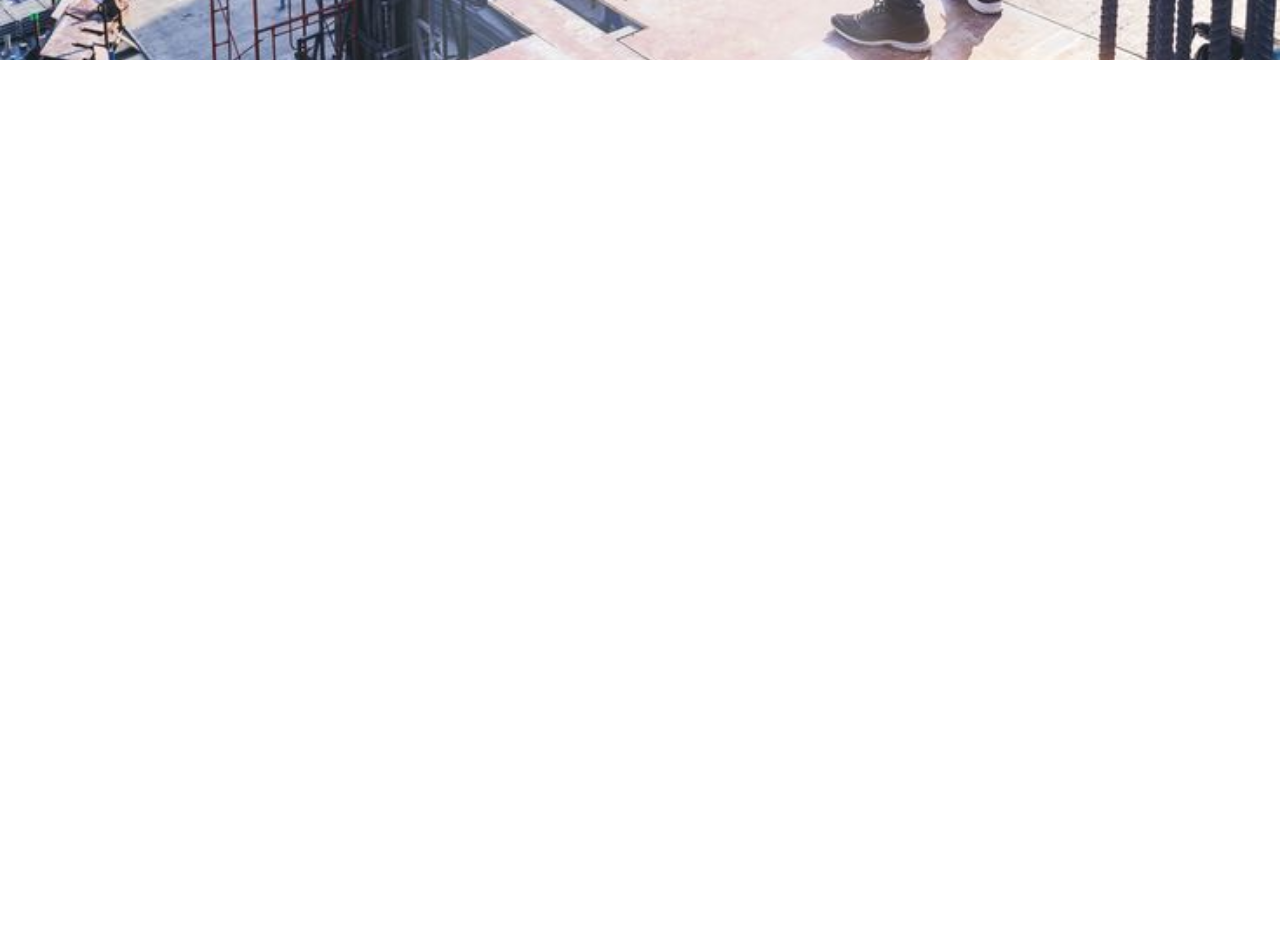
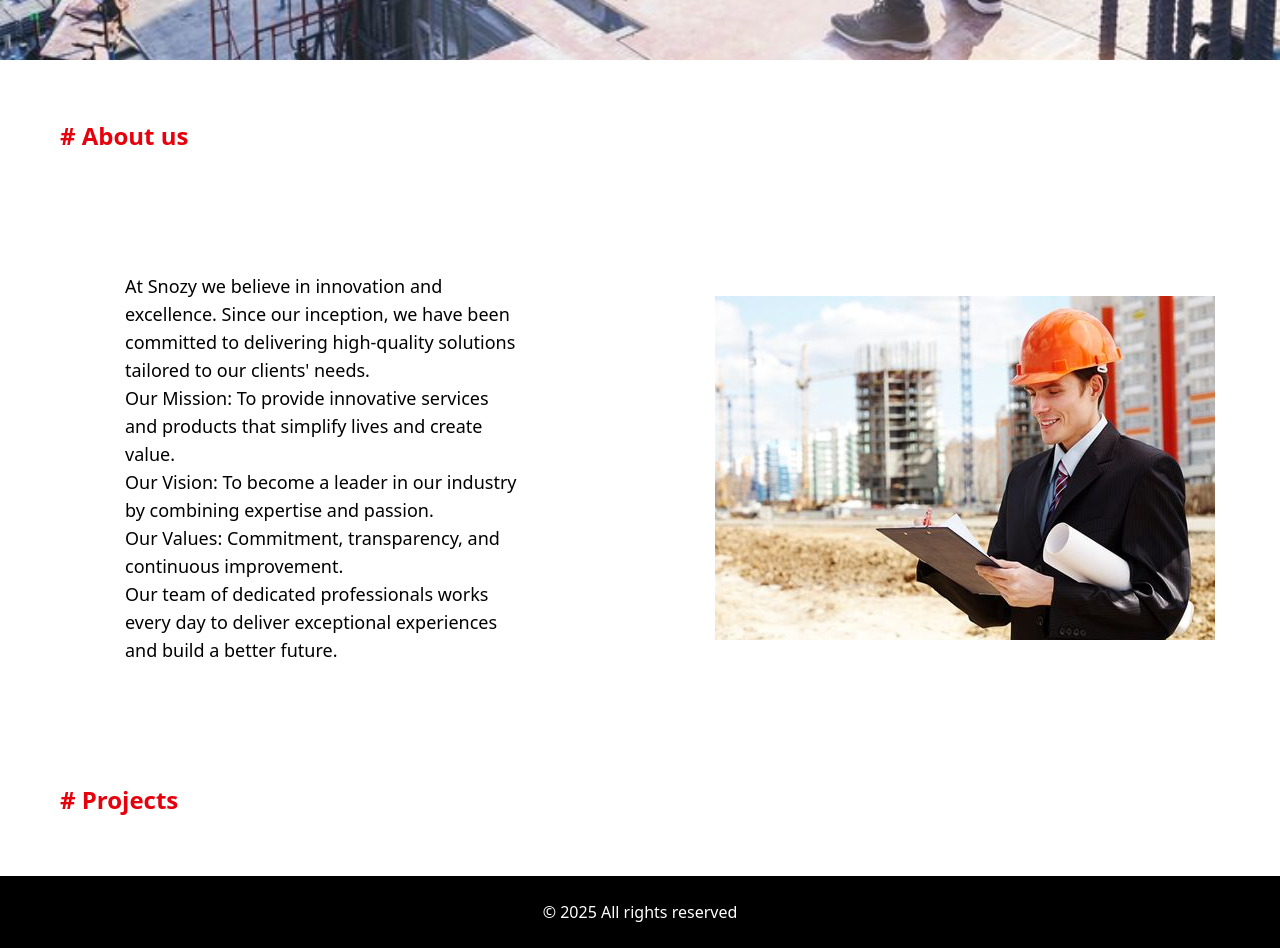
Before and after one commit to wiamerz/construction_site, a React (Vite) app in the folder frontend/: page / in a window 1280 px wide. Shown: the part 740-1688 px from the top of the page. Before the commit the page ends 800 px from the top, so only its background shows below. Built offline with nearby package versions, Linux system fonts and the light colour scheme.

Commit message:
home page, footer

```diff
--- /dev/null
+++ b/frontend/src/component/Footer.jsx
@@ -0,0 +1,15 @@
+import React from "react";
+
+const Footer = () => {
+  return (
+    <footer
+      className={`text-center p-6 mt-7 bg-black `}
+    >
+      <p className={`text-white`}>
+        © 2025 All rights reserved
+      </p>
+    </footer>
+  );
+};
+
+export default Footer;
--- a/frontend/src/component/Home.jsx
+++ b/frontend/src/component/Home.jsx
@@ -1,19 +1,59 @@
 import React from 'react';
 import myImage from "/src/assets/bg.jpg";
+import about from "/src/assets/about.jpg"
 import Navbar from './Navbar';
-function Home() {
+import Footer from './Footer';
+
+
+const Home = () => {
 
 
   return (
     <>
     <Navbar/>
-    <div className="h-screen w-full bg-cover bg-center" style={{ backgroundImage: `url(${myImage})` }}>
+
+
+  <div className="h-screen w-full bg-cover bg-center" style={{ backgroundImage: `url(${myImage})` }}>
     <h1 className="text-white text-4xl font-bold flex justify-center items-center h-full">
     Snozy services for lasting qualite
     </h1>
   </div>
+
+
+{/* -------------------------about u-----------------------*/}
+  <div className='text-2xl m-15 font-bold text-red-600 flex justify-start items-center'>
+     # About us
+  </div>
+
+
+ <div className='flex justify-around items-center  '>
+    <div className=' text-black  text-lg w-100 m-15  '>
+       <p>At Snozy we believe in innovation and excellence. Since our inception,
+        we have been committed to delivering high-quality solutions tailored to our clients' needs.
+    </p>
+       <p>Our Mission: To provide innovative services and products that simplify lives and create value.</p>
+    <p> Our Vision: To become a leader in our industry by combining expertise and passion.</p>
+    <p>Our Values: Commitment, transparency, and continuous improvement.</p>
+    <p>Our team of dedicated professionals works every day to deliver exceptional experiences and build a better future. </p>
+
+    </div>
+    <div className='flex justify-end '>
+      <img
+       src={about}
+        alt="" />
+    </div>
+
+ </div>
+
+  {/* -------------------------affichage des produits-----------------------*/}
+
+ <div className='text-2xl m-15 font-bold text-red-600 flex justify-start items-center'>
+     # Projects
+  </div>
+
+<Footer/>
     </>
   )
 }
 
-export default Home
+export default Home;
```
Also changed, not shown: frontend/src/assets/about.jpg (added), frontend/src/component/Footer.js (deleted).
